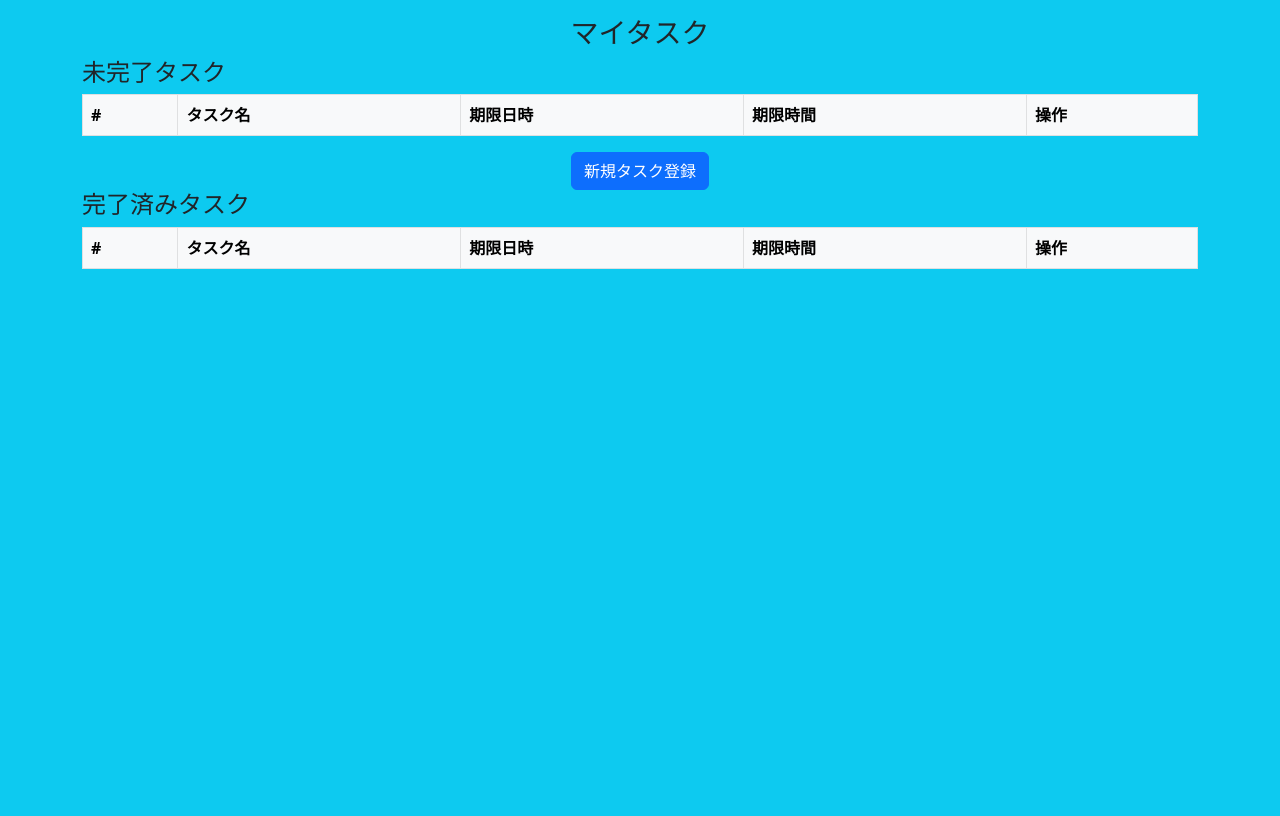
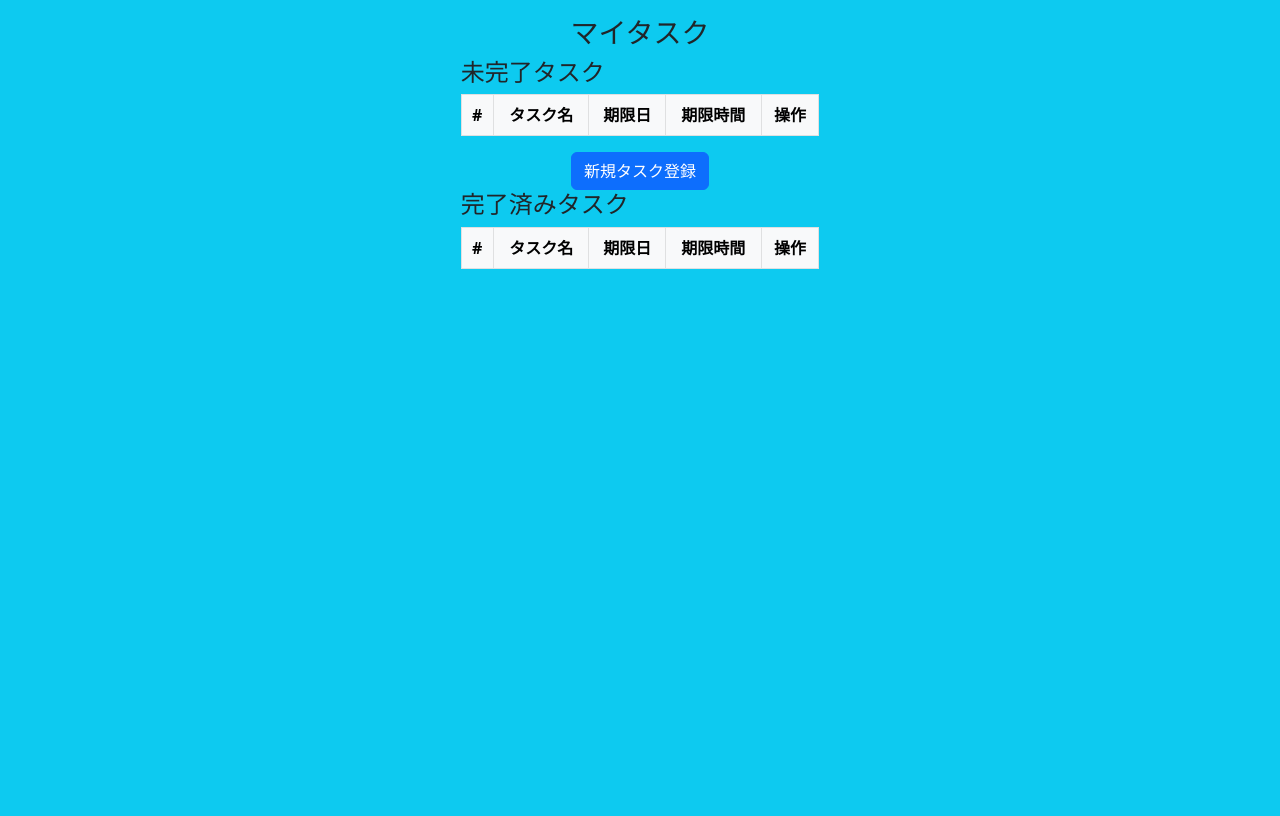
Before and after one commit to ShumpeiSeto/flask2, a Flask app: page /my_task in a window 1280 px wide. Shown: the part 78-894 px from the top of the page. Before the commit the page ends 347 px from the top, so only its background shows below. Run offline with Flask 3, Linux system fonts and the light colour scheme; the visitor is signed in with stand-in values (Sample User, id 1); data that the repository does not hold is empty.

Commit message:
タスク一覧ページのレスポンシブ対応

```diff
--- a/taskbell/templates/testtemp/login.html
+++ b/taskbell/templates/testtemp/login.html
@@ -1,7 +1,7 @@
 {% extends "testtemp/layout.html" %}
 {% block content %}
     <div class="container vh-100 px-2 py-4">
-        <div class="row h-100 justify-content-center align-items-center">
+        <div class="row h-100 justify-content-center align-items-start">
             <div class="col-12 col-md-8 col-lg-5 col-xl-4">
               <div class="card border-0">
                 <div class="card-body p-4 p-md-5">
--- a/taskbell/templates/testtemp/my_task.html
+++ b/taskbell/templates/testtemp/my_task.html
@@ -1,38 +1,38 @@
 {% extends 'testtemp/layout.html' %}
 {% block content %}
-  <div class="container">
+  <div class="container vh-100 px-2 py-0">
     <h3 class="text-center">マイタスク</h3>
-    <div class="row">
-      <div class="col-12">
+    <div class="row h-auto justify-content-center align-items-start">
+      <div class="col-12 col-md-8 col-lg-5 col-xl-4">
         <h4>未完了タスク</h4>
         <table class="table table-light table-hover table-bordered">
           <thead>
             <tr>
-              <th scope="col">#</th>
-              <th scope="col">タスク名</th>
-              <th scope="col">期限日時</th>
-              <th scope="col">期限時間</th>
-              <th scope="col">操作</th>
+              <th scope="col" class="p-0 p-md-2 text-center">#</th>
+              <th scope="col" class="p-0 p-md-2 text-center">タスク名</th>
+              <th scope="col" class="p-0 p-md-2 text-center">期限日</th>
+              <th scope="col" class="p-0 p-md-2 text-center">期限時間</th>
+              <th scope="col" class="p-0 p-md-2 text-center">操作</th>
             </tr>
           </thead>
           <tbody>
             {% for nc_task in nc_tasks %}
               <tr>
-                <th scope="row">
+                <th scope="row" class="p-0 p-md-2">
                   <a href="{{ url_for('check_task', task_id=nc_task['task_id']) }}" class="check_box_a">
                     <button type="button" class="btn btn-light rounded-circl p-0 check_box_b">✔</button>
                   </a>
                 </th>
-                <td>
+                <td class="p-0 p-md-2 text-center">
                   <label class="form-check-label" for="firstCheckbox">{{ nc_task['title']}}</label>
                 </td>
-                <td>
+                <td class="p-0 p-md-2 text-center">
                   <label class="deadline" for="deadline">{{ nc_task['deadline'].strftime('%y/%m/%d(%a)') }}</label>
                 </td>
-                <td>
+                <td class="p-0 p-md-2 text-center">
                   <label class="deadline" for="deadline">{{ nc_task['deadline'].strftime('%H:%m') }}</label>
                 </td>
-                <td>
+                <td class="p-0 p-md-2 text-center">
                   {# <a href="{{ url_for('edit_task', task_id=nc_task['task_id']) }}">編集</a> #}
                   <a href="{{ url_for('edit_task', task_id=nc_task['task_id']) }}"><button type="button" class="btn btn-primary p-0">編集</button></a>
                   {# <a href="{{ url_for('delete_task', task_id=nc_task['task_id']) }}">削除</a> #}
@@ -51,37 +51,37 @@
       </div>
     </div>
 
-    <div class="row">
-      <div class="col-12">
+    <div class="row h-auto justify-content-center align-items-start">
+      <div class="col-12 col-md-8 col-lg-5 col-xl-4">
         <h4>完了済みタスク</h4>
         <table class="table table-light table-hover table-bordered">
           <thead>
             <tr>
-              <th scope="col">#</th>
-              <th scope="col">タスク名</th>
-              <th scope="col">期限日時</th>
-              <th scope="col">期限時間</th>
-              <th scope="col">操作</th>
+              <th scope="col" class="p-0 p-md-2 text-center">#</th>
+              <th scope="col" class="p-0 p-md-2 text-center">タスク名</th>
+              <th scope="col" class="p-0 p-md-2 text-center">期限日</th>
+              <th scope="col" class="p-0 p-md-2 text-center">期限時間</th>
+              <th scope="col" class="p-0 p-md-2 text-center">操作</th>
             </tr>
           </thead>
           <tbody>
             {% for c_task in c_tasks %}
               <tr>
-                <th scope="row">
+                <th scope="row" class="p-0 p-md-2 text-center">
                   <a href="{{ url_for('check_task', task_id=c_task['task_id']) }}" class="check_box_a">
                 <button type="button" class="btn btn-light rounded-circl p-0 check_box_b">済</button>
                   </a>
                 </th>
-                <td>
+                <td class="p-0 p-md-2 text-center">
                   <label class="comp_task_name text-decoration-line-through" for="firstCheckbox">{{ c_task['title']}}</label>
                 </td>
-                <td>
+                <td class="p-0 p-md-2 text-center">
                   <label class="comp_task_deadline text-decoration-line-through" for="deadline">{{ c_task['deadline'].strftime('%y/%m/%d(%a)') }}</label>
                 </td>
-                <td>
+                <td class="p-0 p-md-2 text-center">
                   <label class="comp_task_deadline text-decoration-line-through" for="deadline">{{ c_task['deadline'].strftime('%H:%M')}}</label>
                 </td>
-                <td>
+                <td class="p-0 p-md-2 text-center">
                   {# <a href="{{ url_for('delete_task', task_id=c_task['task_id']) }}">削除</a> #}
                   <a href="{{ url_for('delete_task', task_id=c_task['task_id']) }}"><button type="button" class="btn btn-danger p-0">削除</button></a>
                 </td>
--- a/taskbell/templates/testtemp/signup.html
+++ b/taskbell/templates/testtemp/signup.html
@@ -1,7 +1,7 @@
 {% extends "testtemp/layout.html" %}
 {% block content %}
     <div class="container vh-100 px-2 py-4">
-        <div class="row h-100 justify-content-center align-items-center">
+        <div class="row h-100 justify-content-center align-items-start">
             <div class="col-12 col-md-8 col-lg-5 col-xl-4">
                 <div class="card border-0">
                     <div class="card-body p-4 p-md-5">
--- a/taskbell/views.py
+++ b/taskbell/views.py
@@ -5,7 +5,7 @@ from .models.login_user import User
 import datetime
 from sqlalchemy import desc
 from flask_login import login_user, current_user, login_required, logout_user
-
+import locale
 # from werkzeug.exceptions import HTTPException, Forbidden, InternalServerError, Unauthorized
 
 
```
Also changed, not shown: taskbell/static/style.css (+7 -0 lines).
